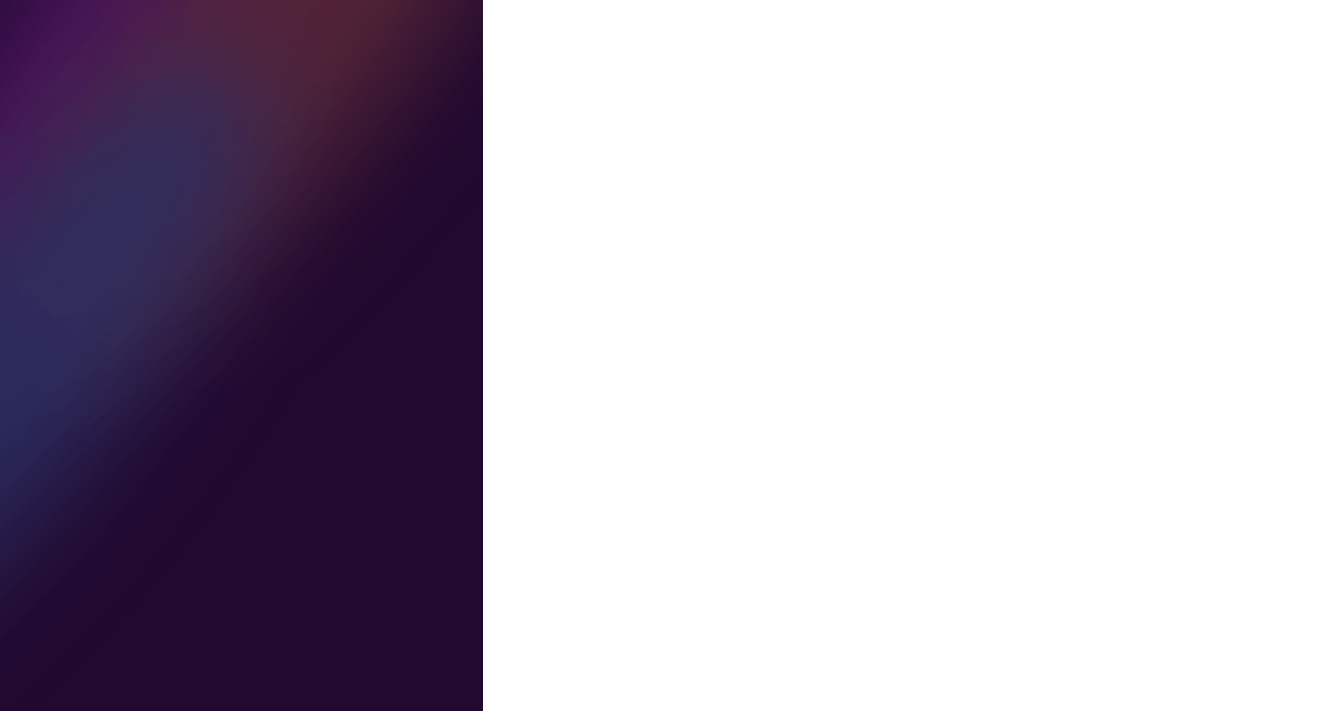
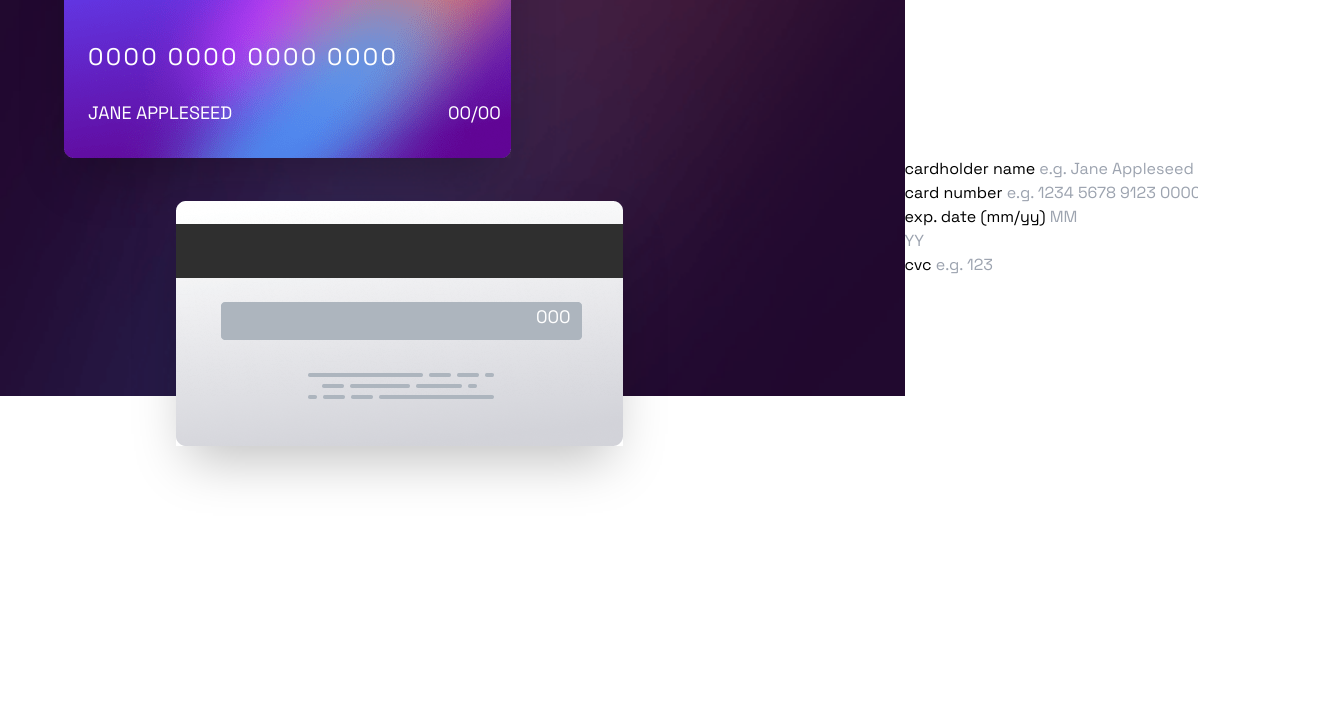
Before and after one commit to CalcagnoLoic/interactive-cards-app, a website: page index.html in a window 1280 px wide. Shown: the part 183-894 px from the top of the page, 1344 px wide, since content can reach past the window. After the commit the page ends 800 px from the top, so only its background shows below. Drawn offline with nearby package versions, Linux system fonts and the light colour scheme; files that its build step writes are made by us from their sources.

Commit message:
Disposition of cards

```diff
--- a/assets/style/input.css
+++ b/assets/style/input.css
@@ -1,3 +1,14 @@
 @tailwind base;
 @tailwind components;
 @tailwind utilities;
+
+@font-face {
+    font-family: spaceGrotesk;
+    src: url(../../assets/font/Space_Grotesk/static/SpaceGrotesk-Regular.ttf);
+}
+
+@layer base {
+    html {
+        font-family: spaceGrotesk;
+    }
+}
--- a/index.html
+++ b/index.html
@@ -14,25 +14,57 @@
         <link rel="stylesheet" href="dist/style/output.css" />
     </head>
     <body>
-        <main>
+        <main class="relative flex flex-col md:flex-row">
             <div class="left-side">
-                <img src="assets/images/bg-main-desktop.png" alt="">
+                <img
+                    src="assets/images/bg-main-mobile.png"
+                    alt="desktop-background"
+                    class="w-screen"
+                />
             </div>
             <div class="wrapper-cards">
-                <div class="wrapper-firstcard">
-                    <img src="assets/images/card-logo.svg" alt="logo card" />
-                    <img src="assets/images/bg-card-front.png" alt="first card" />
-                    <span class="cardnumber">0000 0000 0000 0000</span>
-                    <span class="cardname">jane appleseed</span>
-                    <span class="card-exp">00/00</span>
+                <div
+                    class="wrapper-firstcard absolute left-5 top-32 z-20 w-9/12 sm:left-16 sm:top-64 md:left-16 md:top-24 md:z-10 md:w-full"
+                >
+                    <img
+                        src="assets/images/card-logo.svg"
+                        alt="logo card"
+                        class="absolute left-6 top-6 w-1/6 sm:w-auto"
+                    />
+                    <img
+                        src="assets/images/bg-card-front.png"
+                        alt="first card"
+                        class="shadow-2xl"
+                    />
+                    <span
+                        class="cardnumber text-body absolute left-6 top-16 text-sm tracking-widest text-white sm:top-32 sm:text-2xl"
+                        >0000 0000 0000 0000</span
+                    >
+                    <span
+                        class="cardname sm:text-body absolute left-6 top-24 text-xs uppercase text-white sm:top-48"
+                        >jane appleseed</span
+                    >
+                    <span
+                        class="card-exp sm:text-body absolute left-44 top-24 text-xs text-white sm:left-96 sm:top-48"
+                        >00/00</span
+                    >
                 </div>
-                <div class="wrapper-secondcard">
-                    <img src="assets/images/bg-card-back.png" alt="second card">
-                    <span class="card-cvc">000</span>
+                <div
+                    class="wrapper-secondcard absolute left-20 top-8 z-10 sm:left-44 md:top-[24rem] md:z-10"
+                >
+                    <img
+                        src="assets/images/bg-card-back.png"
+                        alt="second card"
+                        class="w-11/12 shadow-2xl sm:w-auto"
+                    />
+                    <span
+                        class="card-cvc sm:text-body absolute left-36 top-12 text-xs text-white sm:left-[22.5rem] sm:top-[6.75rem]"
+                        >000</span
+                    >
                 </div>
             </div>
-            <div class="right-side">
-                <form>
+            <div class="right-side flex h-screen items-center justify-center">
+                <form class="mx-auto">
                     <div class="form-group">
                         <label for="cardholder">cardholder name</label>
                         <input
```
